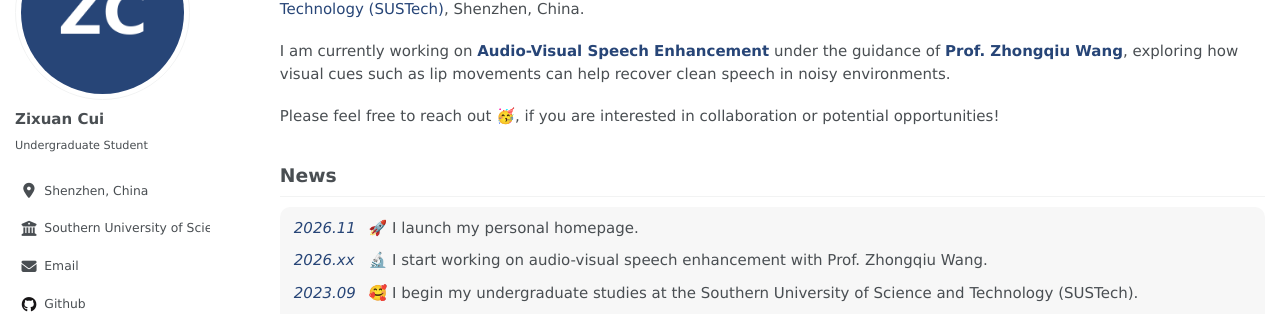
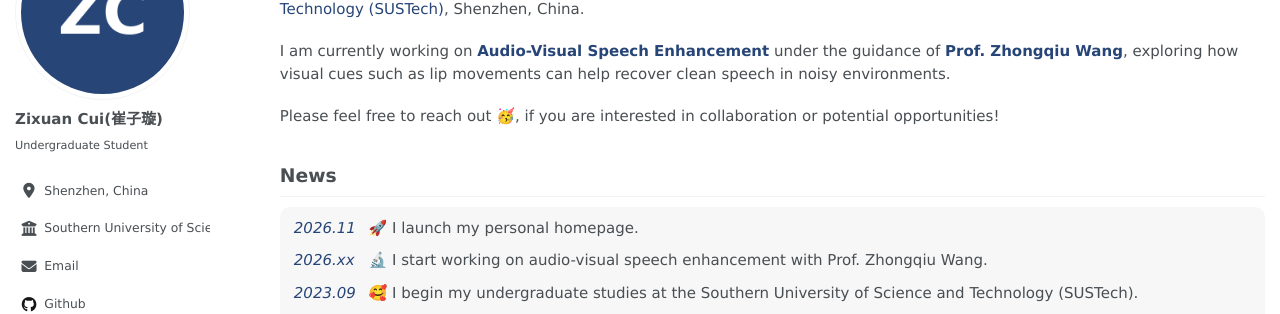
Before and after one commit to Tsuizxgo/Tsuizxgo.github.io, a Jekyll site: the page built from _pages/about.md, in a window 1280 px wide. Shown: the part 175-489 px from the top of the page. Built offline with Jekyll 4.4.1, drawn with Linux system fonts in a browser that asks for light colours; some web fonts are replaced.

Commit message:
change name

```diff
--- a/_config.yml
+++ b/_config.yml
@@ -9,7 +9,7 @@ repository               : "Tsuizxgo/tsuizxgo.github.io"
 
 author:
   avatar           : "avatar.png"
-  name             : "Zixuan Cui"
+  name             : "Zixuan Cui(崔子璇)"
   pronouns         :
   bio              : "Undergraduate Student"
   location         : "Shenzhen, China"
```
